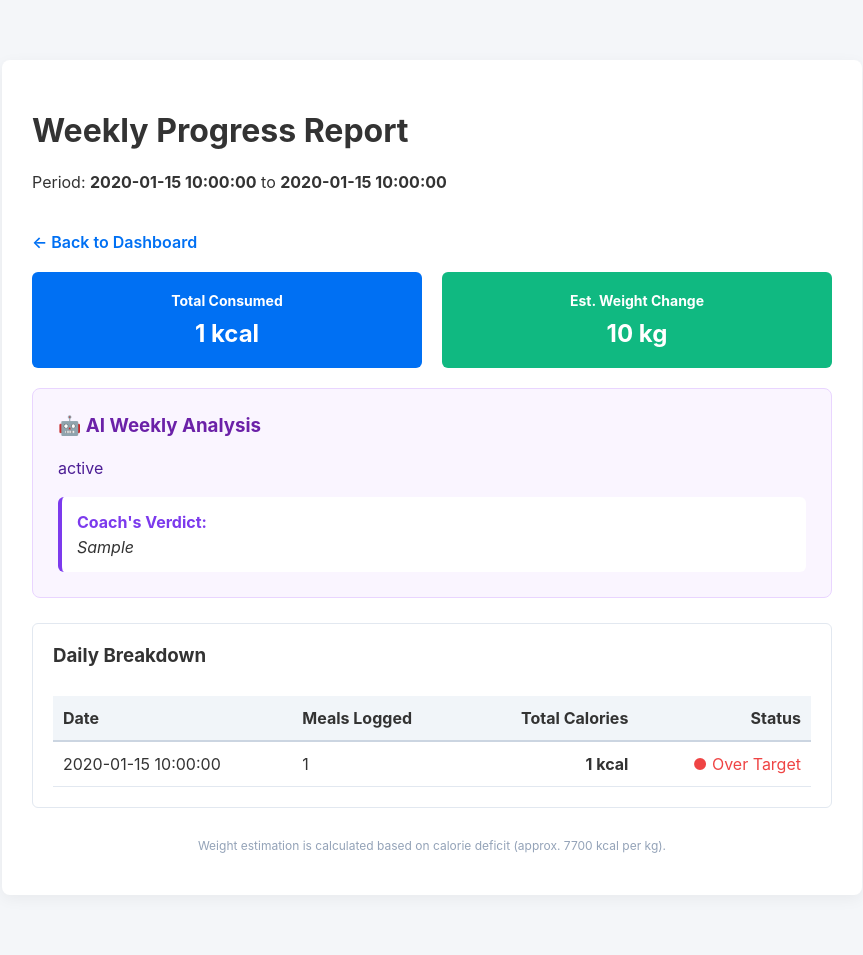
After one commit to sumanrajak/my-fitness-agent, a FastAPI app: template templates/weekly_report.html in a window 1280 px wide. The commit adds this page. Shown: the whole page, without its empty margins (208-1071 px from the left). Run offline with FastAPI, Linux system fonts and the light colour scheme; the template is opened without the code that fills it: most values are stand-ins (such as "Sample title", 1, 10 or a date in 2020).

Commit message:
weekly report added

```diff
--- /dev/null
+++ b/templates/weekly_report.html
@@ -0,0 +1,77 @@
+<!DOCTYPE html>
+<html lang="en">
+<head>
+    <meta charset="UTF-8">
+    <meta name="viewport" content="width=device-width, initial-scale=1.0">
+    <title>Weekly Progress Report</title>
+    <link rel="stylesheet" href="/static/css/style.css">
+</head>
+<body>
+    <div class="container dashboard">
+        <h1>Weekly Progress Report</h1>
+        <p>Period: <strong>{{ start_date }}</strong> to <strong>{{ end_date }}</strong></p>
+
+        <div style="margin: 20px 0;">
+            <a href="/onboard/dashboard?uid={{ user.uid }}" class="logout-btn" style="color: #0070f3; font-weight: 600;">← Back to Dashboard</a>
+        </div>
+
+        <div class="metrics-grid">
+            <div class="card bg-blue">
+                <h3 style="margin: 0; font-size: 14px;">Total Consumed</h3>
+                <h2 style="margin: 10px 0 0 0;">{{ ai_analysis.total_consumed }} kcal</h2>
+            </div>
+            <div class="card bg-green">
+                <h3 style="margin: 0; font-size: 14px;">Est. Weight Change</h3>
+                <h2 style="margin: 10px 0 0 0;">{{ ai_analysis.estimated_weight_loss }} kg</h2>
+            </div>
+        </div>
+
+        <div class="details-section" style="background: #faf5ff; border: 1px solid #e9d5ff; padding: 25px; border-radius: 8px; margin-bottom: 25px;">
+            <h3 style="margin-top: 0; color: #6b21a8;">🤖 AI Weekly Analysis</h3>
+            <p style="line-height: 1.6; color: #4c1d95;">{{ ai_analysis.status_summary }}</p>
+            <div style="background: #fff; padding: 15px; border-radius: 6px; border-left: 4px solid #7c3aed; margin-top: 15px;">
+                <strong style="color: #7c3aed;">Coach's Verdict:</strong>
+                <p style="margin: 5px 0 0 0; font-style: italic;">{{ ai_analysis.coach_verdict }}</p>
+            </div>
+        </div>
+
+        <div class="details-section" style="background: #fff; border: 1px solid #e2e8f0; padding: 20px; border-radius: 6px;">
+            <h3 style="margin-top: 0;">Daily Breakdown</h3>
+            <div style="overflow-x: auto;">
+                <table style="width: 100%; border-collapse: collapse; margin-top: 10px;">
+                    <thead>
+                        <tr style="background-color: #f1f5f9; border-bottom: 2px solid #cbd5e1; text-align: left;">
+                            <th style="padding: 12px 10px;">Date</th>
+                            <th style="padding: 12px 10px;">Meals Logged</th>
+                            <th style="padding: 12px 10px; text-align: right;">Total Calories</th>
+                            <th style="padding: 12px 10px; text-align: right;">Status</th>
+                        </tr>
+                    </thead>
+                    <tbody>
+                        {% for day in daily_summaries %}
+                        <tr style="border-bottom: 1px solid #e2e8f0;">
+                            <td style="padding: 12px 10px;">{{ day.date }}</td>
+                            <td style="padding: 12px 10px;">{{ day.logs_count }}</td>
+                            <td style="padding: 12px 10px; text-align: right; font-weight: bold;">{{ day.total_consumed }} kcal</td>
+                            <td style="padding: 12px 10px; text-align: right;">
+                                {% if day.total_consumed == 0 %}
+                                    <span style="color: #94a3b8;">No Data</span>
+                                {% elif day.total_consumed <= user.target_calories %}
+                                    <span style="color: #10b981;">● On Track</span>
+                                {% else %}
+                                    <span style="color: #ef4444;">● Over Target</span>
+                                {% endif %}
+                            </td>
+                        </tr>
+                        {% endfor %}
+                    </tbody>
+                </table>
+            </div>
+        </div>
+
+        <div style="margin-top: 30px; text-align: center;">
+            <p style="font-size: 12px; color: #94a3b8;">Weight estimation is calculated based on calorie deficit (approx. 7700 kcal per kg).</p>
+        </div>
+    </div>
+</body>
+</html>
```
Also changed, not shown: config/settings.py (+1 -16 lines), routes/onboard.py (+82 -7 lines), services/firebase_service.py (+16 -1 lines), services/gemini_service.py (+73 -3 lines), templates/dashboard.html (+5 -2 lines).
